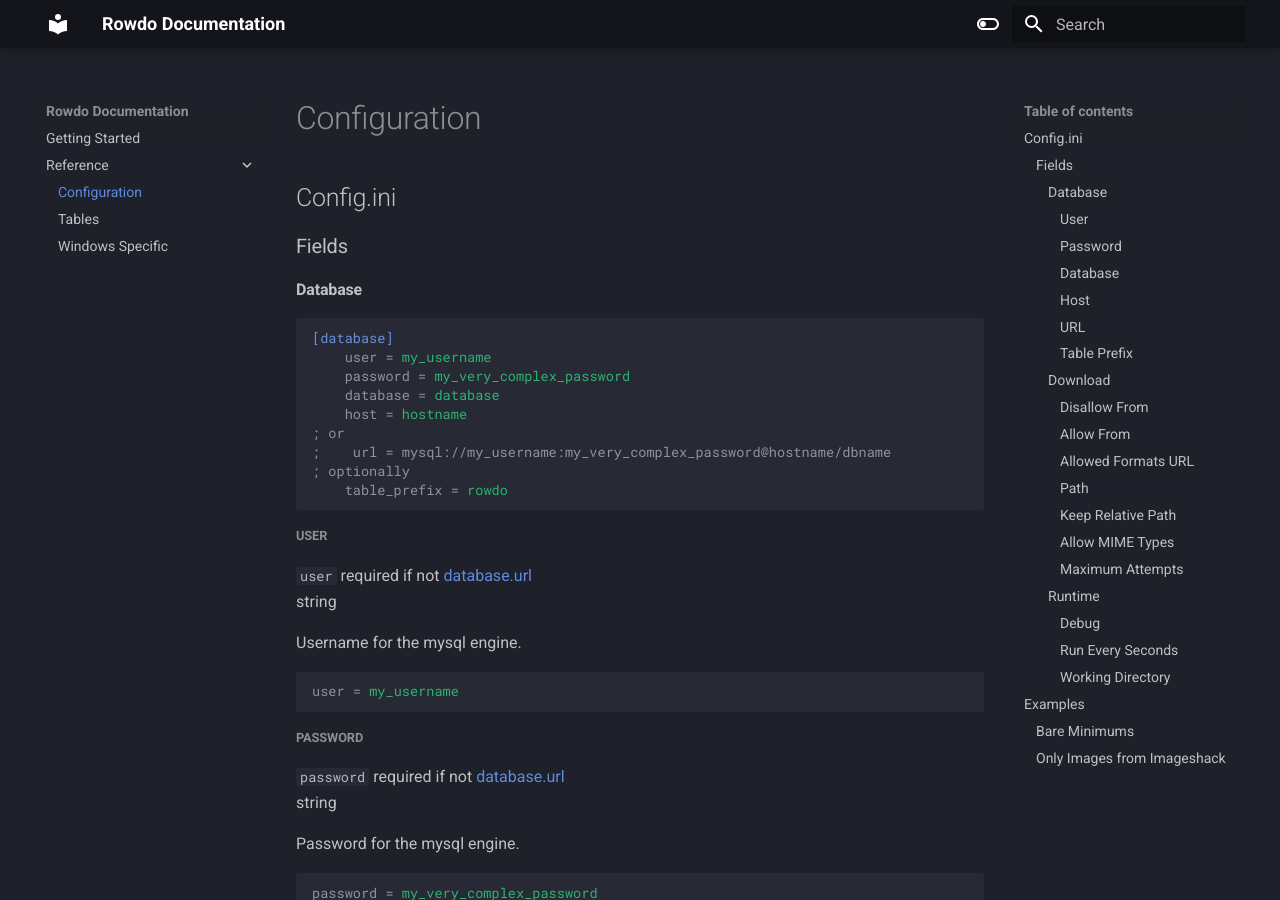
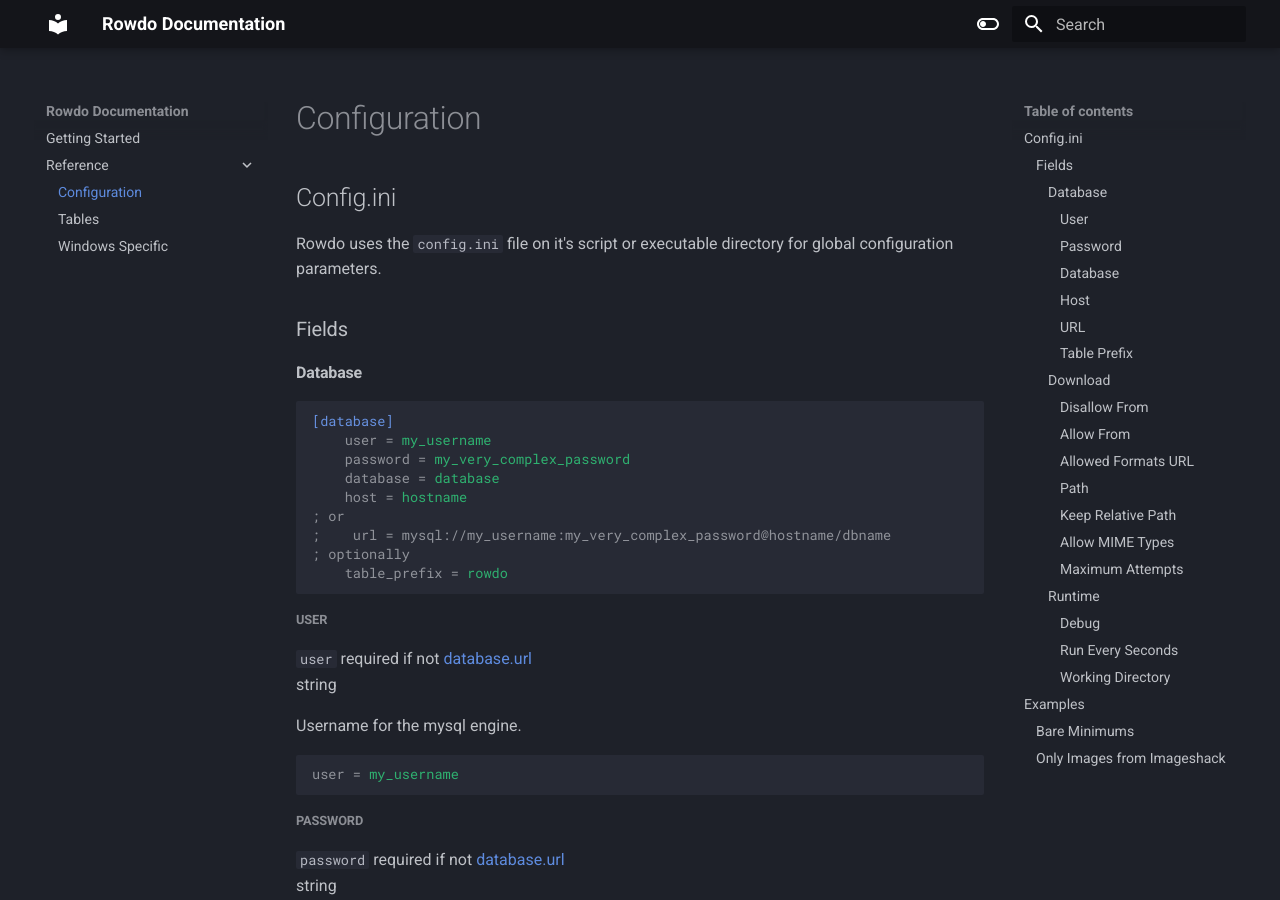
Before and after one commit to shotwn/Rowdo, an MkDocs documentation site: the page built from docs/docs/Reference/Config.md, in a window 1280 px wide and 900 px high. Built offline with MkDocs 1.6.1 and Material for MkDocs 9.7.7, drawn with Linux system fonts in a browser that asks for light colours.

Commit message:
Documentation

````diff
--- a/docs/docs/Reference/Config.md
+++ b/docs/docs/Reference/Config.md
@@ -1,6 +1,6 @@
 # Configuration
 ## Config.ini
-
+Rowdo uses the `config.ini` file on it's script or executable directory for global configuration parameters.
 ### Fields
 #### Database
 ``` ini
````
